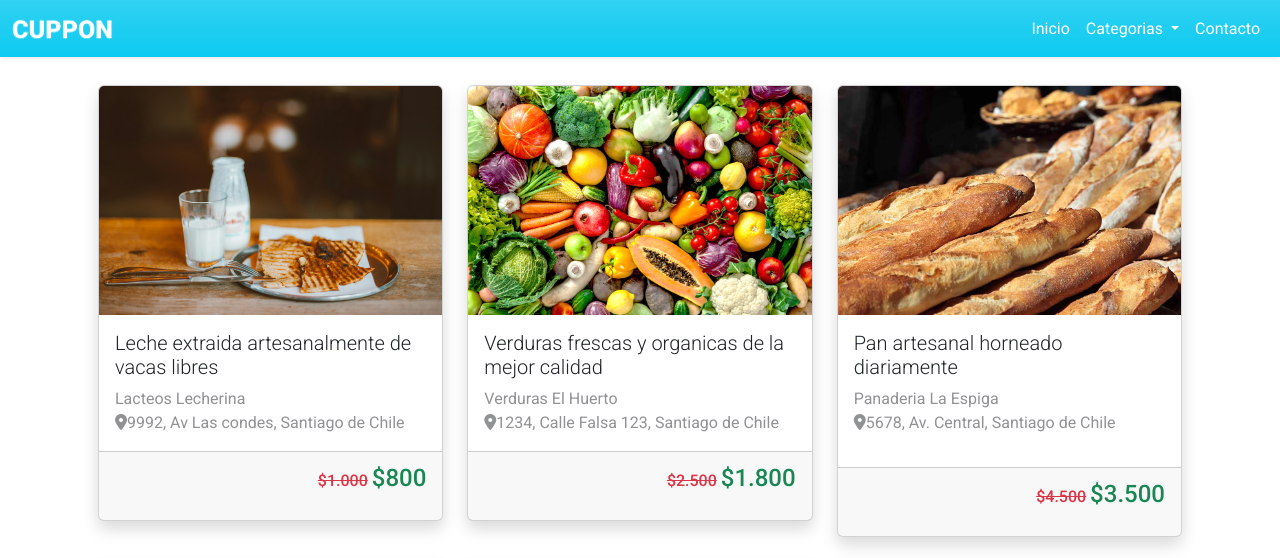
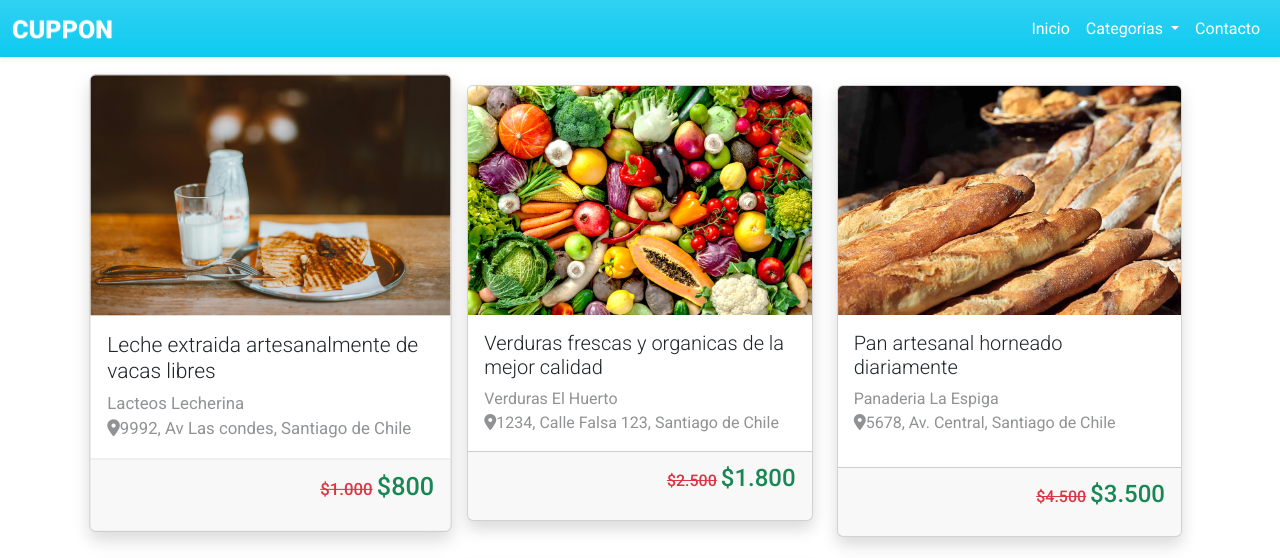
Before and after one commit to gsiasp-hash/Cuppon, a plain HTML site: page index.html in a window 1280 px wide. In both pictures the pointer is over the element 270 px from the left and 303 px from the top of the page. Shown: the top 558 px of the page. Drawn offline with nearby package versions, Linux system fonts and the light colour scheme.

Commit message:
add transform to cards

```diff
--- a/assets/css/style.css
+++ b/assets/css/style.css
@@ -8,4 +8,7 @@ body {
 }
 .medium{
     font-weight: 500;
+}.card:hover {
+    transform: scale(1.05);
+    transition: all 0.3s;
 }
```
